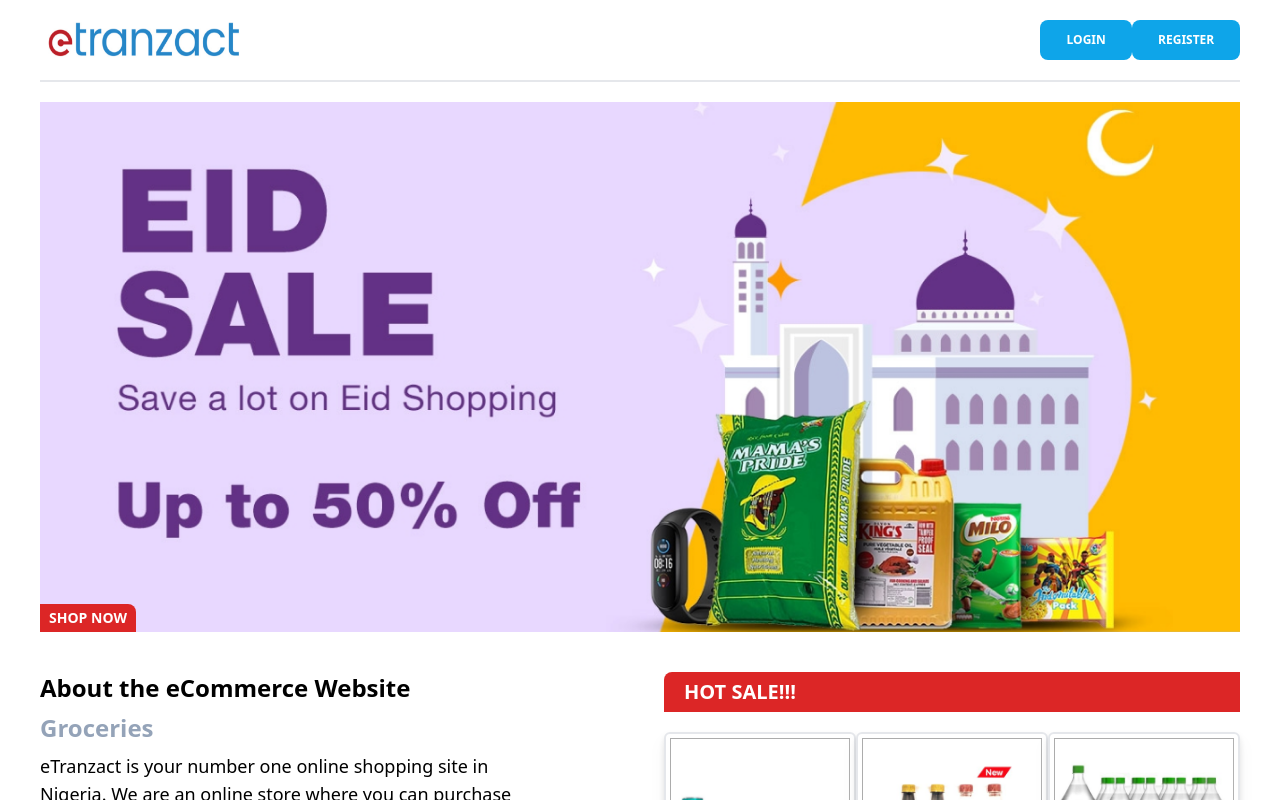
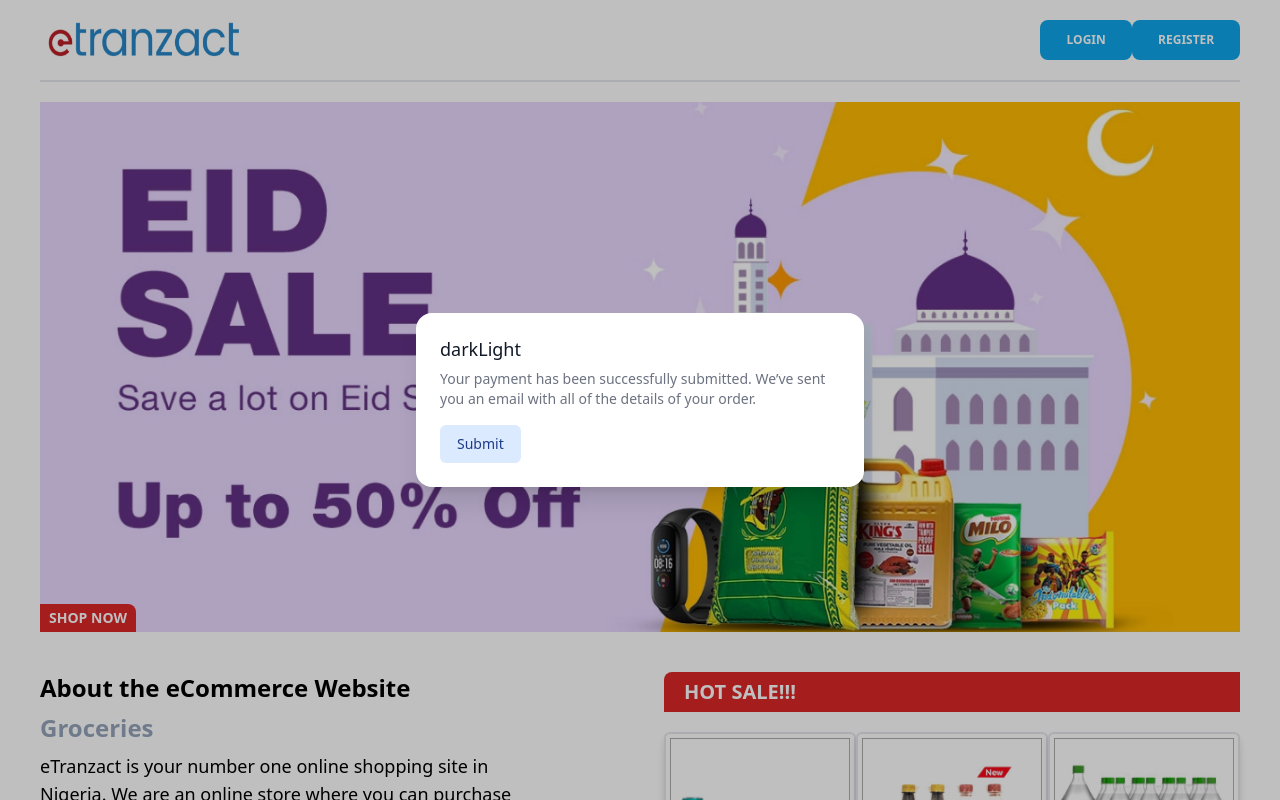
Before and after one commit to DarkL19ht/etz-shop, a React (Vite) app: page / in a window 1280 px wide. Both pictures are taken after a click on the button "LOGIN". Shown: the top 800 px of the page. Built offline with nearby package versions, Linux system fonts and the light colour scheme; the HTML template or start-up script is replaced by a standard one.

Commit message:
feat: reusable modal implemented

```diff
--- a/src/components/Nav.jsx
+++ b/src/components/Nav.jsx
@@ -1,7 +1,12 @@
-import React from 'react';
+import { useState } from 'react';
+import Modal from '@/components/ui/Modal';
 
 function Nav() {
+  const [openModal, setOpenModal] = useState(false)
+  const handleCloseModal= () => setOpenModal(false)
+
   return (
+    <>
       <nav className="flex justify-between border-b-2 pb-5 mb-5">
         <img
           src="../src/assets/Etranzact_Logo.png"
@@ -12,6 +17,7 @@
           <button
             type="button"
             className="bg-sky-500 w-16 md:w-24 py-2 md:py-0 rounded-lg"
+            onClick={()=> setOpenModal(true)}
           >
             LOGIN
           </button>
@@ -23,6 +29,25 @@
           </button>
         </div>
       </nav>
+      <Modal title="darkLight" isOpen={openModal} closeModal={handleCloseModal} >
+        <div className="mt-2">
+          <p className="text-sm text-gray-500">
+            Your payment has been successfully submitted. We’ve sent you
+            an email with all of the details of your order.
+          </p>
+        </div>
+
+                <div className="mt-4">
+                  <button
+                    type="button"
+                    className=" justify-center rounded-md border border-transparent bg-blue-100 px-4 py-2 text-sm font-medium text-blue-900 hover:bg-blue-200 focus:outline-none focus-visible:ring-2 focus-visible:ring-blue-500 focus-visible:ring-offset-2"
+                    onClick={null}
+                  >
+                    Submit
+                  </button>
+                </div>
+      </Modal>
+    </>
   );
 }
 
--- a/src/components/ui/Modal.jsx
+++ b/src/components/ui/Modal.jsx
@@ -1,19 +1,8 @@
 import { Dialog, Transition } from '@headlessui/react';
-import { Fragment, useState } from 'react';
+import { Fragment } from 'react';
 
-export default function MyModal() {
-  let [isOpen, setIsOpen] = useState(true);
-
-  function closeModal() {
-    setIsOpen(false);
-  }
-
-  function openModal() {
-    setIsOpen(true);
-  }
-
+export default function MyModal({ isOpen, closeModal, title, children }) {
   return (
-    <>
     <Transition appear show={isOpen} as={Fragment}>
       <Dialog as="div" className="relative z-10" onClose={closeModal}>
         <Transition.Child
@@ -40,34 +29,24 @@
               leaveTo="opacity-0 scale-95"
             >
               <Dialog.Panel className="w-full max-w-md transform overflow-hidden rounded-2xl bg-white p-6 text-left align-middle shadow-xl transition-all">
-                  <Dialog.Title
+                { title && <Dialog.Title
                   as="h3"
                   className="text-lg font-medium leading-6 text-gray-900"
                 >
-                    Payment successful
-                  </Dialog.Title>
-                  <div className="mt-2">
-                    <p className="text-sm text-gray-500">
-                      Your payment has been successfully submitted. We’ve sent
-                      you an email with all of the details of your order.
-                    </p>
-                  </div>
-
-                  <div className="mt-4">
-                    <button
-                      type="button"
-                      className="inline-flex justify-center rounded-md border border-transparent bg-blue-100 px-4 py-2 text-sm font-medium text-blue-900 hover:bg-blue-200 focus:outline-none focus-visible:ring-2 focus-visible:ring-blue-500 focus-visible:ring-offset-2"
-                      onClick={closeModal}
-                    >
-                      Got it, thanks!
-                    </button>
-                  </div>
+                  {title}
+                </Dialog.Title>}
+                {children}
               </Dialog.Panel>
             </Transition.Child>
           </div>
         </div>
       </Dialog>
     </Transition>
-    </>
   );
 }
+
+MyModal.defaultProps = {
+  isOpen: false,
+  closeModal: null,
+  title: "",
+};
```
Also changed, not shown: src/pages/product/index.jsx (added). Lines whose indentation alone changed are shown as unchanged.
